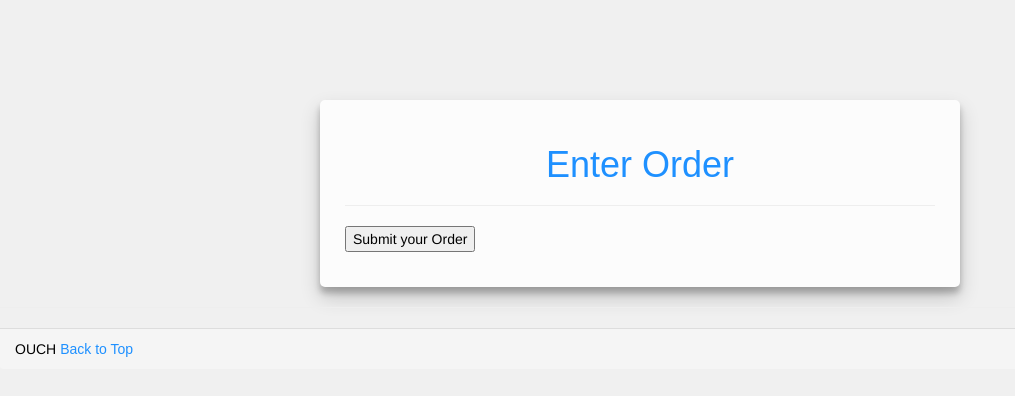
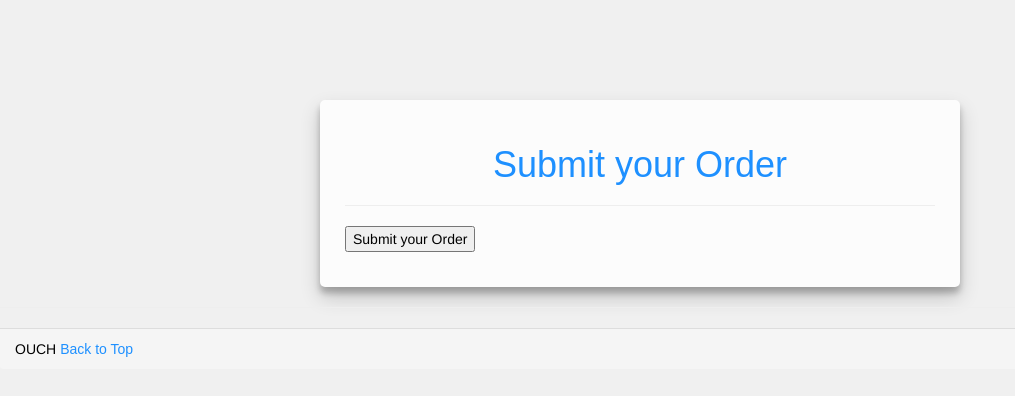
Before and after one commit to jahinzee/theouchteam, a Flask app: page / in a window 1280 px wide. Shown: the part 80-476 px from the top of the page, without its empty margins (0-1015 px from the left). Run offline with Flask 2, Linux system fonts and the light colour scheme; some libraries are stand-ins or nearby versions; some web fonts are replaced.

Commit message:
minor html change

```diff
--- a/templates/dashboard.html
+++ b/templates/dashboard.html
@@ -6,7 +6,7 @@
 
         <div class="body-content-wrapper">
             <div class="body-heading">
-                <h1 class="body-header"> Enter Order</h1>
+                <h1 class="body-header">  Submit your Order </h1>
             </div>
             <hr>
 
```
Also changed, not shown: test_inputs/client_100.json (+1 -1 lines), 1 other file.
